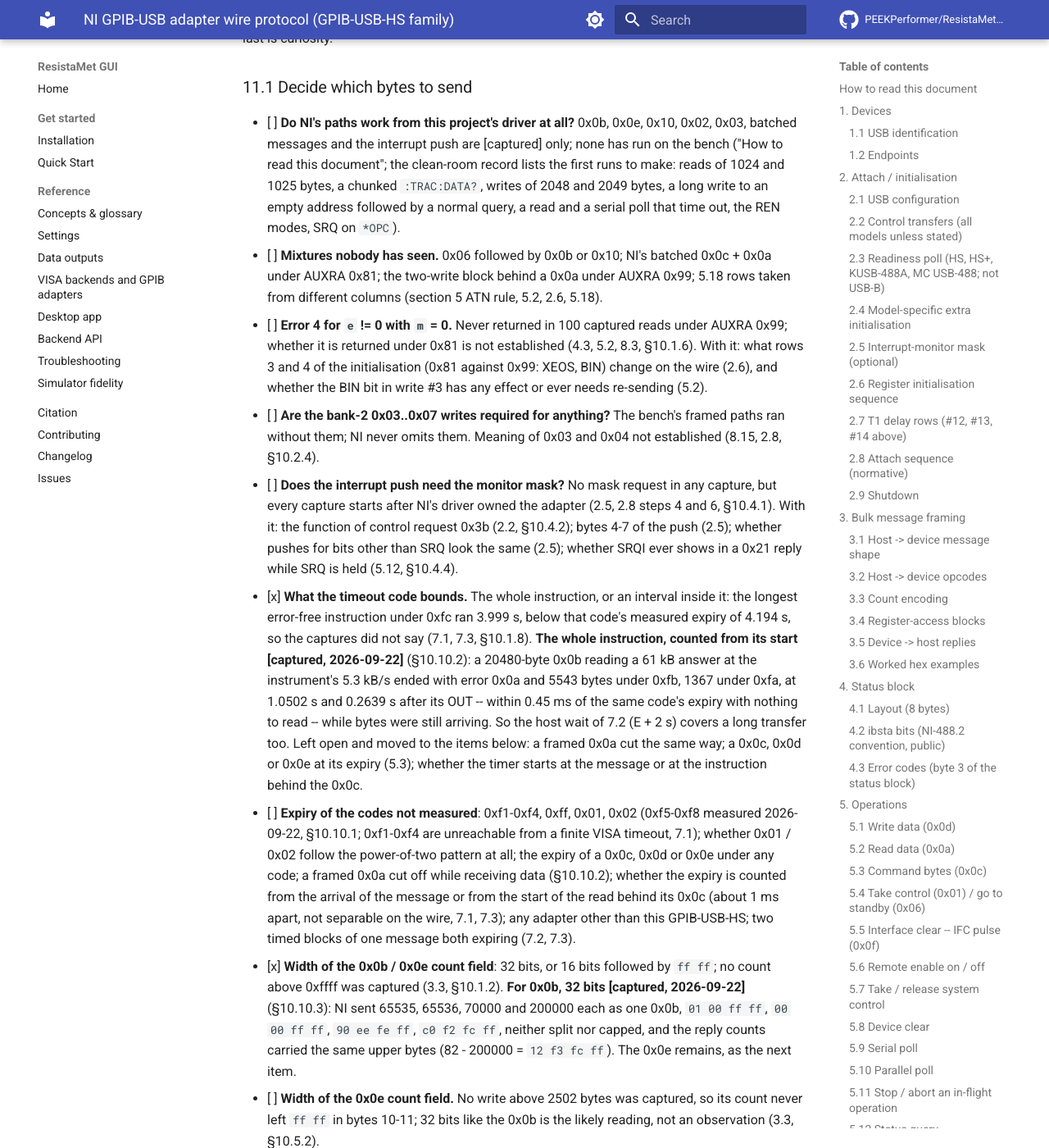
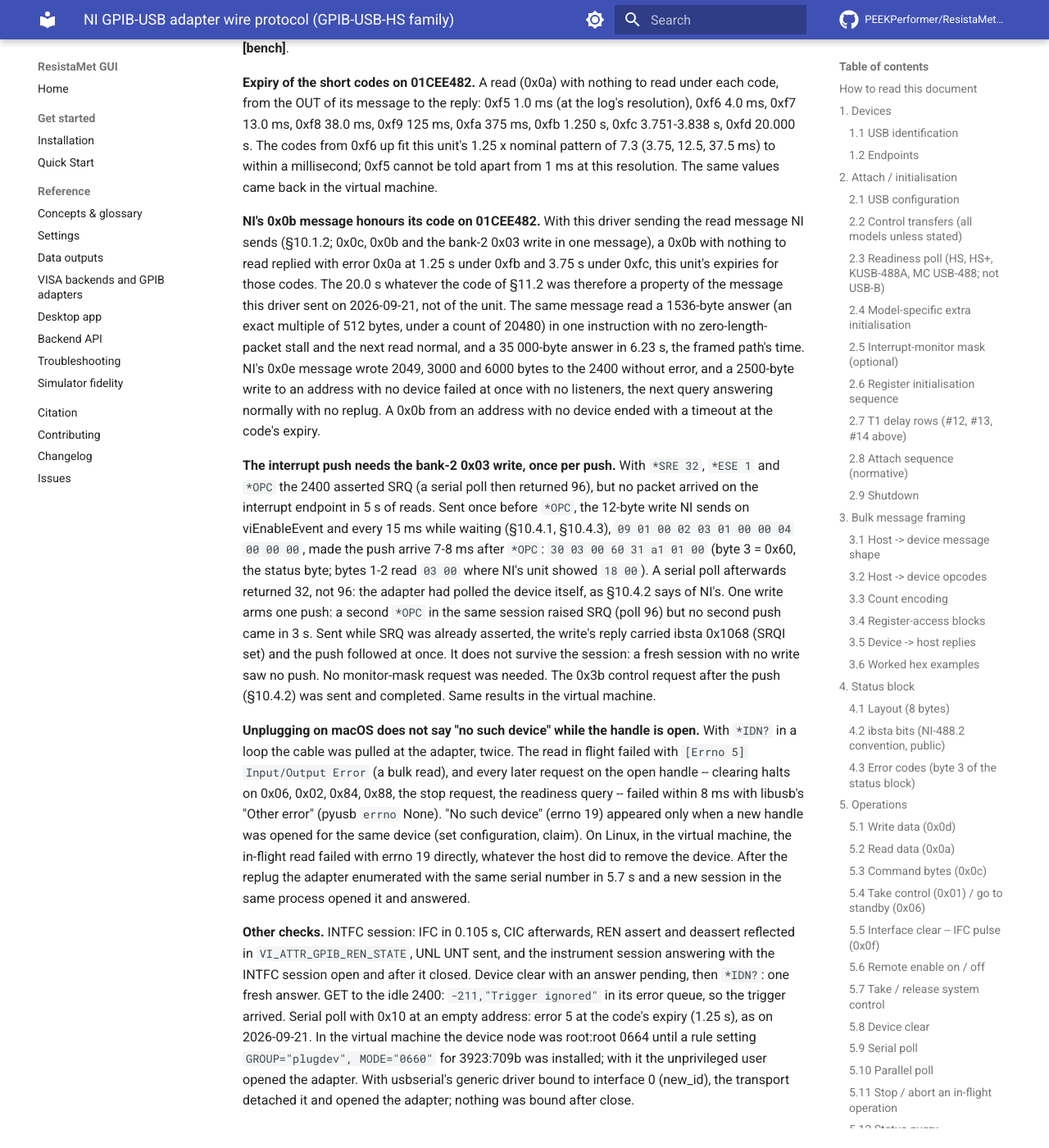
Before and after one commit to PEEKPerformer/ResistaMet-GUI, an MkDocs documentation site: the page built from docs/design/ni_usb_gpib_protocol.md, in a window 1280 px wide and 1400 px high, scrolled down 90265 px. Shown: the whole window at 82% size. Built offline with MkDocs 1.6.1 and Material for MkDocs 9.7.7, drawn with Linux system fonts in a browser that asks for light colours; comment, search, counter and statistics services are not loaded; some of the changed text lies outside the part shown.

Commit message:
Record the 2026-09-23 bench of the driver in the spec
This project's driver on unit 01CEE482 with a 2400, on the Mac and in a
Linux virtual machine. NI's 0x0b message honours its code on this unit,
so Monday's 20 s raw timeout came from the old message. The interrupt
push arrives only after the 12-byte bank-2 0x03 write NI sends, one
write per push. On macOS an unplugged adapter reports an I/O error and
then "Other error" on the open handle, never "no such device"; Linux
reports "no such device" at once. The short codes' expiries on this
unit, and the INTFC, clear, trigger, udev and kernel-driver checks, are
in the new section 10.11; section 11 is updated to match.

```diff
--- a/docs/design/ni_usb_gpib_protocol.md
+++ b/docs/design/ni_usb_gpib_protocol.md
@@ -3461,6 +3461,79 @@ instrument accepted data bytes and never talked within 33.6 s.
 
 ---
 
+### 10.11 This project's driver on the bench, 2026-09-23
+
+Not a capture of NI: this project's driver, on GPIB-USB-HS unit 01CEE482 with
+a Keithley 2400 at primary address 3, on the Mac (macOS 27, libusb 1.0 through
+pyusb) and in an Ubuntu 26.04 arm64 virtual machine on the same Mac (kernel
+7.0, the adapter passed through by QEMU 11.1's usb-host). Times are from a log
+of every USB transfer with 1 ms resolution. Everything here is **[bench]**.
+
+**Expiry of the short codes on 01CEE482.** A read (0x0a) with nothing to read
+under each code, from the OUT of its message to the reply: 0xf5 1.0 ms (at
+the log's resolution), 0xf6 4.0 ms, 0xf7 13.0 ms, 0xf8 38.0 ms, 0xf9
+125 ms, 0xfa 375 ms, 0xfb 1.250 s, 0xfc 3.751-3.838 s, 0xfd 20.000 s. The
+codes from 0xf6 up fit this unit's 1.25 x nominal pattern of 7.3 (3.75,
+12.5, 37.5 ms) to within a millisecond; 0xf5 cannot be told apart from 1 ms
+at this resolution. The same values came back in the virtual machine.
+
+**NI's 0x0b message honours its code on 01CEE482.** With this driver sending
+the read message NI sends (§10.1.2; 0x0c, 0x0b and the bank-2 0x03 write in
+one message), a 0x0b with nothing to read replied with error 0x0a at 1.25 s
+under 0xfb and 3.75 s under 0xfc, this unit's expiries for those codes. The
+20.0 s whatever the code of §11.2 was therefore a property of the message
+this driver sent on 2026-09-21, not of the unit. The same message read a
+1536-byte answer (an exact multiple of 512 bytes, under a count of 20480) in
+one instruction with no zero-length-packet stall and the next read normal,
+and a 35 000-byte answer in 6.23 s, the framed path's time. NI's 0x0e
+message wrote 2049, 3000 and 6000 bytes to the 2400 without error, and a
+2500-byte write to an address with no device failed at once with no
+listeners, the next query answering normally with no replug. A 0x0b from an
+address with no device ended with a timeout at the code's expiry.
+
+**The interrupt push needs the bank-2 0x03 write, once per push.** With
+`*SRE 32`, `*ESE 1` and `*OPC` the 2400 asserted SRQ (a serial poll then
+returned 96), but no packet arrived on the interrupt endpoint in 5 s of
+reads. Sent once before `*OPC`, the 12-byte write NI sends on
+viEnableEvent and every 15 ms while waiting (§10.4.1, §10.4.3), `09 01 00
+02 03 01 00 00 04 00 00 00`, made the push arrive 7-8 ms after `*OPC`:
+`30 03 00 60 31 a1 01 00` (byte 3 = 0x60, the status byte; bytes 1-2 read
+`03 00` where NI's unit showed `18 00`). A serial poll afterwards returned
+32, not 96: the adapter had polled the device itself, as §10.4.2 says of
+NI's. One write arms one push: a second `*OPC` in the same session raised
+SRQ (poll 96) but no second push came in 3 s. Sent while SRQ was already
+asserted, the write's reply carried ibsta 0x1068 (SRQI set) and the push
+followed at once. It does not survive the session: a fresh session with no
+write saw no push. No monitor-mask request was needed. The 0x3b control
+request after the push (§10.4.2) was sent and completed. Same results in
+the virtual machine.
+
+**Unplugging on macOS does not say "no such device" while the handle is
+open.** With `*IDN?` in a loop the cable was pulled at the adapter, twice.
+The read in flight failed with `[Errno 5] Input/Output Error` (a bulk
+read), and every later request on the open handle -- clearing halts on
+0x06, 0x02, 0x84, 0x88, the stop request, the readiness query -- failed
+within 8 ms with libusb's "Other error" (pyusb `errno` None). "No such
+device" (errno 19) appeared only when a new handle was opened for the
+same device (set configuration, claim). On Linux, in the virtual machine,
+the in-flight read failed with errno 19 directly, whatever the host did to
+remove the device. After the replug the adapter enumerated with the same
+serial number in 5.7 s and a new session in the same process opened it
+and answered.
+
+**Other checks.** INTFC session: IFC in 0.105 s, CIC afterwards, REN
+assert and deassert reflected in `VI_ATTR_GPIB_REN_STATE`, UNL UNT sent, and
+the instrument session answering with the INTFC session open and after it
+closed. Device clear with an answer pending, then `*IDN?`: one fresh answer.
+GET to the idle 2400: `-211,"Trigger ignored"` in its error queue, so the
+trigger arrived. Serial poll with 0x10 at an empty address: error 5 at the
+code's expiry (1.25 s), as on 2026-09-21. In the virtual machine the device
+node was root:root 0664 until a rule setting `GROUP="plugdev", MODE="0660"`
+for 3923:709b was installed; with it the unprivileged user opened the
+adapter. With usbserial's generic driver bound to interface 0 (new_id),
+the transport detached it and opened the adapter; nothing was bound
+after close.
+
 ## 11. Open questions for the bench
 
 Every "not established", "uncertain", "not captured" and "not measured"
@@ -3491,7 +3564,7 @@ what to send, the last is curiosity.
 - [ ] **Are the bank-2 0x03..0x07 writes required for anything?** The
   bench's framed paths ran without them; NI never omits them. Meaning of
   0x03 and 0x04 not established (8.15, 2.8, §10.2.4).
-- [ ] **Does the interrupt push need the monitor mask?** No mask request
+- [x] **Does the interrupt push need the monitor mask?** No mask request
   in any capture, but every capture starts after NI's driver owned the
   adapter (2.5, 2.8 steps 4 and 6, §10.4.1). With it: the function of
   control request 0x3b (2.2, §10.4.2); bytes 4-7 of the push (2.5);
@@ -3534,6 +3607,9 @@ what to send, the last is curiosity.
   more than 65535 (or 20480, the largest seen) bytes, and how the 0x88
   transfer and its padding behave when it does, is not shown (1.2,
   §10.10.3).
+  **[bench, 2026-09-23]** No; it needs the 12-byte bank-2 0x03 write, one per push (§10.11).
+  **[bench, 2026-09-23]** 0xf5-0xf8 on unit 01CEE482: 1.0 (at 1 ms resolution), 4.0, 13.0, 38.0 ms (§10.11).
+  **[bench, 2026-09-23]** 0x0b and 0x0e in NI's message form, and the interrupt push after the bank-2 0x03 write, work on unit 01CEE482 (§10.11). Batched messages beyond NI's read and write messages, 0x02 and 0x03 on their own are still unrun.
 
 ### 11.2 Decide how to parse and recover
 
@@ -3585,7 +3661,7 @@ what to send, the last is curiosity.
   without the SDC receives the remainder contiguously -- as a second
   count-limited read does (§10.1.7) -- was not captured; a driver that
   continues a long read after error 0x0a depends on it.
-- [ ] **A 0x0b on unit 01CEE482 ends after 20.0 s whatever its code**
+- [x] **A 0x0b on unit 01CEE482 ends after 20.0 s whatever its code**
   **[bench, 2026-09-21]**: `0b 14 0a <code> 00 b0 ff ff | 09 01 00 01 0a
   55 00 00 | 04 00 00 00`, sent as its own message after a `0c` (own
   code) and a `06`, with nothing pending at the instrument, ended with a
@@ -3661,6 +3737,8 @@ what to send, the last is curiosity.
   the `partial` capture showed for NI's two reads (§10.1.7). Consecutive
   0x0a with no 0x0c between them are unobserved in the captures; this is
   the bench observation that fills that gap.
+  **[bench, 2026-09-23]** Settled: with NI's read message the 0x0b ends at the code's expiry on this unit (§10.11); the 20.0 s came from the message.
+  **[bench, 2026-09-23]** On macOS the open handle never reports errno 19: the in-flight transfer fails with errno 5 and every later request with libusb's "Other error"; errno 19 comes only when the device is opened again. On Linux the in-flight transfer reports errno 19 (§10.11).
 
 ### 11.3 Bytes whose meaning is unknown but which can be copied
 
```
